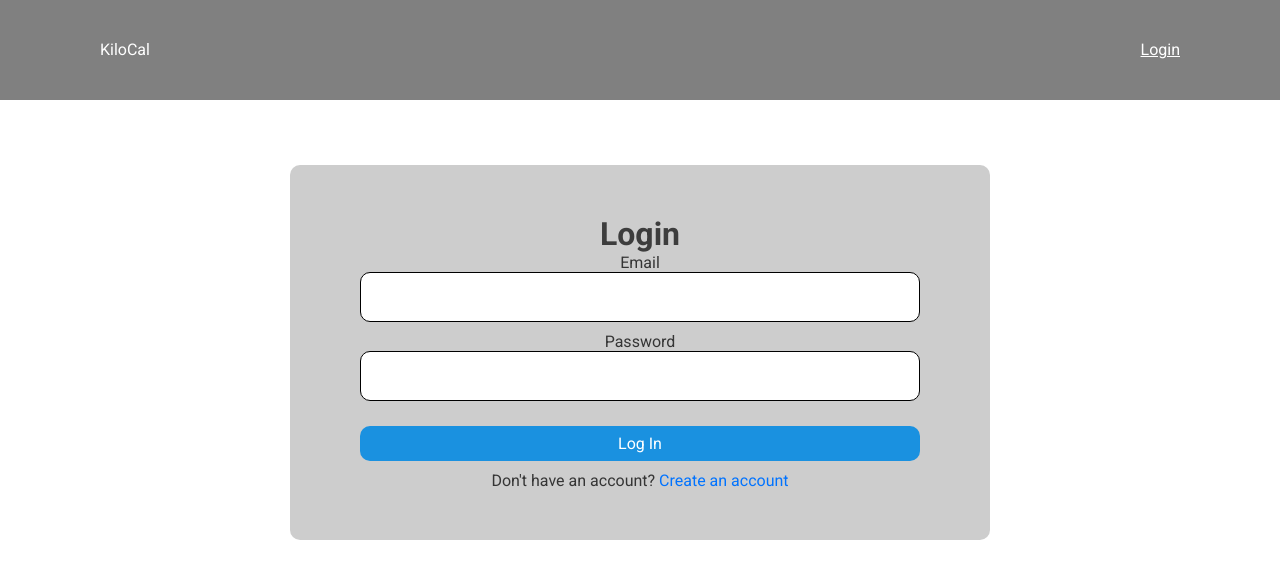
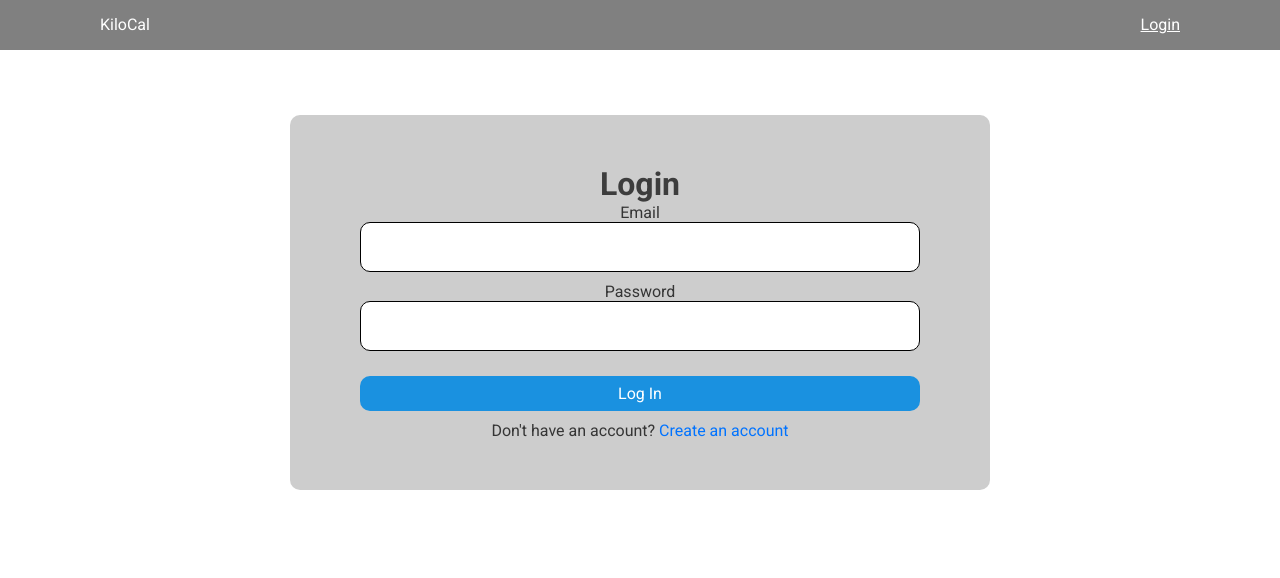
Before and after one commit to ansengarvin/kilocal, a React (Vite) app in the folder frontend/: page /login in a window 1280 px wide. Shown: the top 578 px of the page. Built offline with nearby package versions, Linux system fonts and the light colour scheme; no server answers; a web font is replaced by a local one.

Commit message:
refactor: removed prop-based styling of header bar in favor of purely relying on emotion.styled css

```diff
--- a/frontend/src/components/global/header.tsx
+++ b/frontend/src/components/global/header.tsx
@@ -3,20 +3,18 @@ import styled from "@emotion/styled";
 import { ReactNode } from "react";
 
 interface HeaderProps {
-    bgColor: string
-    height: string
     children?: ReactNode
     loggedIn: boolean
 }
 
-const Headerbar = styled.nav<{color: string, height: string}>`
-    background-color: ${(props)=> props.color};
+const Headerbar = styled.nav`
+    background-color: grey;
     grid-area: header;
     display: flex;
     align-items: center;
     justify-content: right;
     gap: 20px;
-    height: ${(props)=> props.height};
+    height: 50px;
     padding-left: 100px;
     padding-right: 100px;
 
@@ -36,10 +34,10 @@ const Headerbar = styled.nav<{color: string, height: string}>`
 `
 
 export function Header(props: HeaderProps) {
-    const {bgColor, height, loggedIn} = props
+    const {loggedIn} = props
 
     return (
-        <Headerbar color={bgColor} height={height}>
+        <Headerbar>
             {
                 loggedIn ?
                 <>
--- a/frontend/src/components/global/root.tsx
+++ b/frontend/src/components/global/root.tsx
@@ -76,7 +76,7 @@ export function Root(props: RootProps) {
         return (
             <>
                 <Grid>
-                    <Header bgColor = "grey" height = "100px" loggedIn={loggedIn}/>
+                    <Header loggedIn={loggedIn}/>
                         <main>
                             LOADING
                         </main>
@@ -88,7 +88,7 @@ export function Root(props: RootProps) {
         return (
             <>
                 <Grid>
-                    <Header bgColor = "grey" height = "100px" loggedIn={loggedIn}/>
+                    <Header loggedIn={loggedIn}/>
                     <main>
                         {children || <Outlet context={{
                             loggedIn, setLoggedIn,
```
